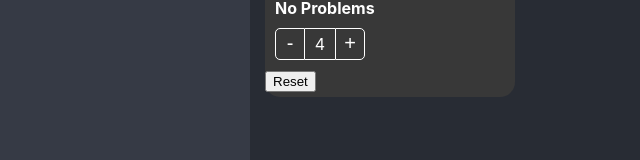
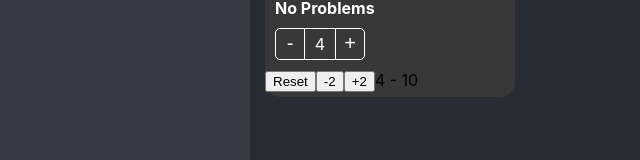
Before and after one commit to moive/react-pro-advanced, a React (Vite) app: page /shopping in a window 1280 px wide. Shown: the part 353-513 px from the top of the page, without its empty margins (0-640 px from the left). Built offline with nearby package versions, Linux system fonts and the light colour scheme.

Commit message:
working all properties and methods

```diff
--- a/src/patterns/pages/ShoppingPage.tsx
+++ b/src/patterns/pages/ShoppingPage.tsx
@@ -17,7 +17,7 @@ export const ShoppingPage = () => {
           key={product.id}
           initialValues={{ count: 4, maxCount: 10 }}
         >
-          {({ reset }) => (
+          {({ reset, count, isMaxCountReached, increaseBy, maxCounter }) => (
             <>
               <ProductImage img={product.img} className="custom-image" />
               <ProductTitle
@@ -26,6 +26,11 @@ export const ShoppingPage = () => {
               />
               <ProductButtons className="custom-buttons" />
               <button onClick={reset}>Reset</button>
+              <button onClick={() => increaseBy(-2)}>-2</button>
+              {!isMaxCountReached && <button onClick={() => increaseBy(2)}>+2</button>}
+              <span>
+                {count} - {maxCounter}
+              </span>
             </>
           )}
         </ProductCard>
```
